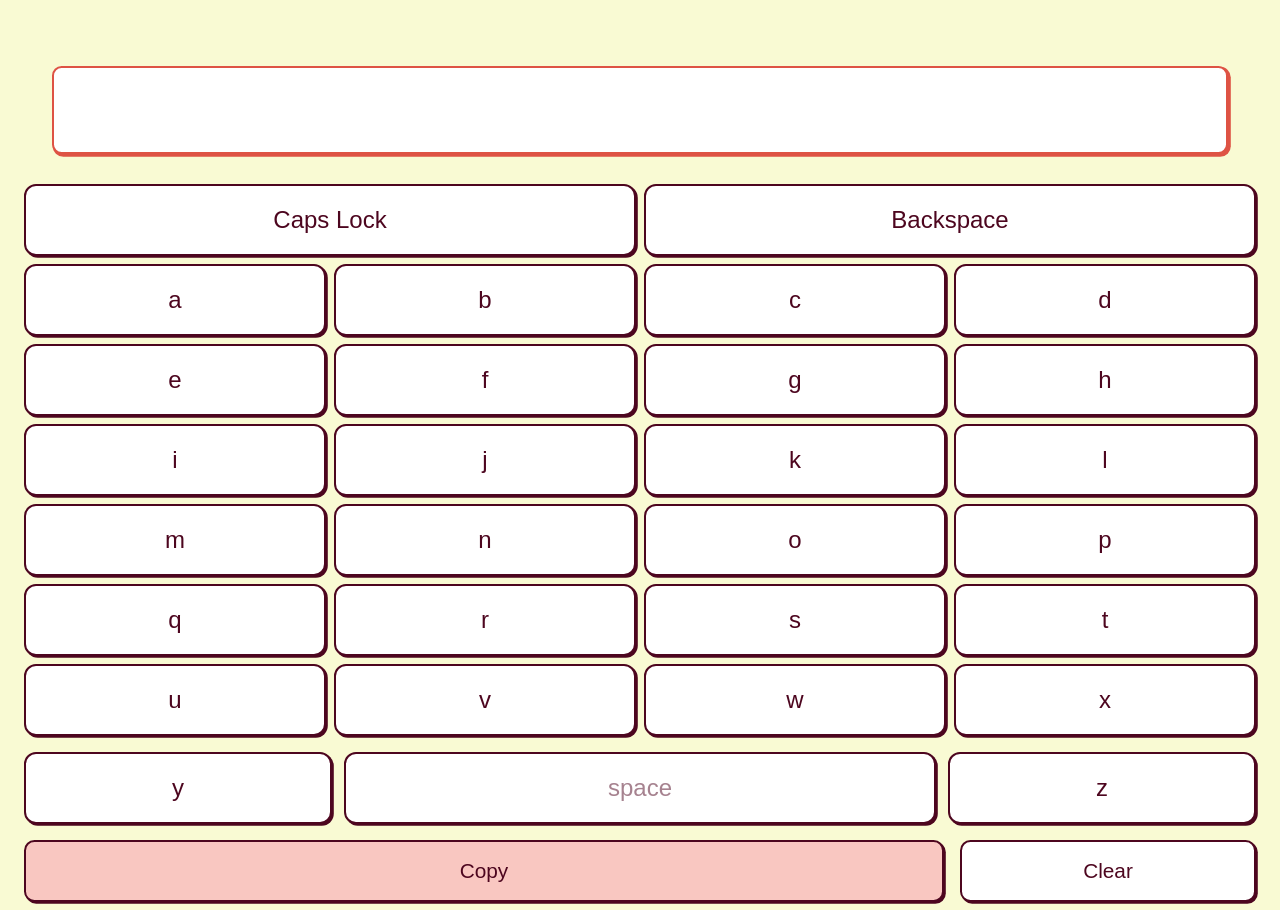
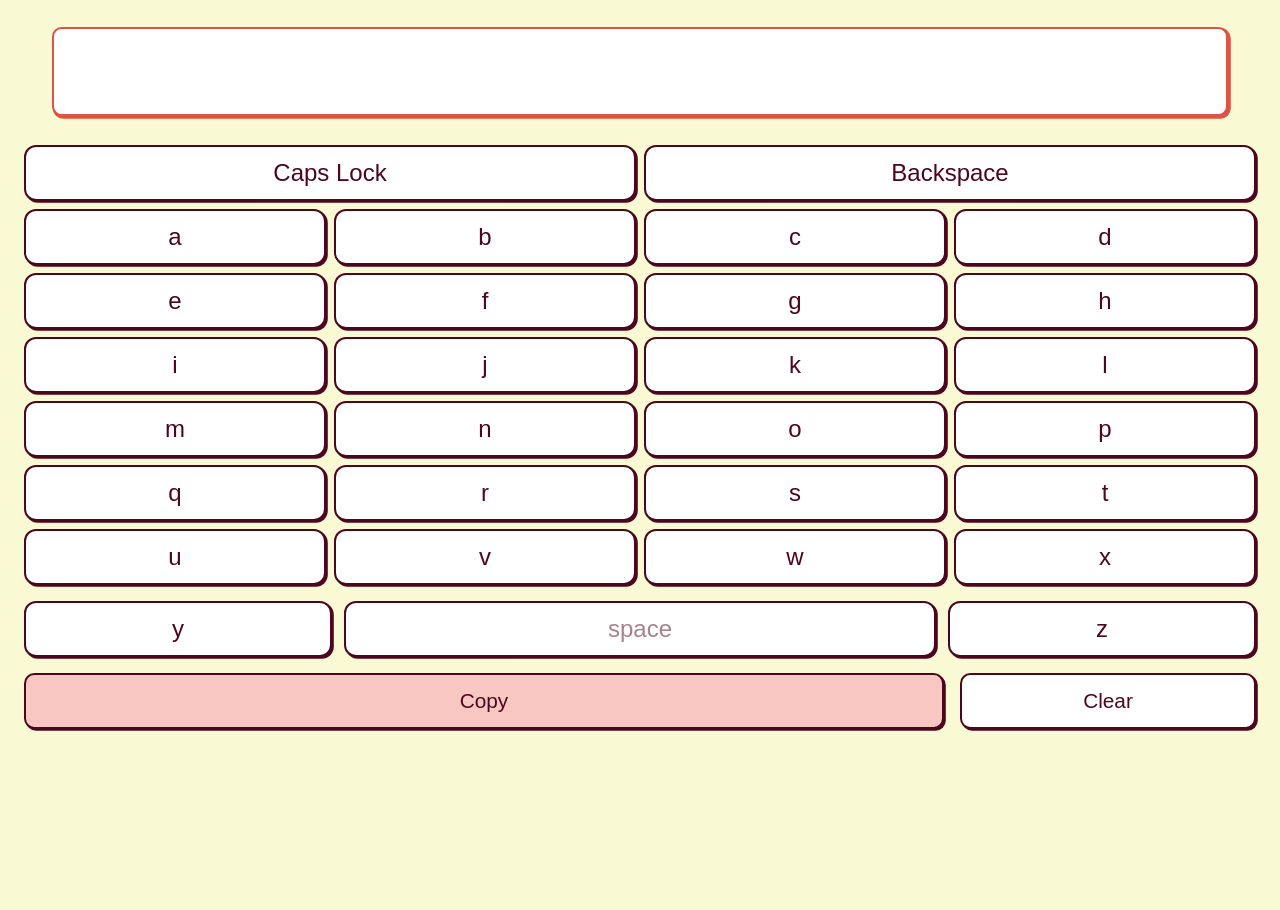
Before and after one commit to LilianTalsma/HCD, a plain HTML site: page index.html in a window 1280 px wide. After the commit the page ends 800 px from the top, so only its background shows below. Drawn offline with Linux system fonts and the light colour scheme.

Commit message:
update scale

```diff
--- a/style.css
+++ b/style.css
@@ -1,5 +1,6 @@
 body{
     background-color: #F9FAD3;
+    scale:.9em;
 
 }
 
@@ -11,7 +12,7 @@ span{
 input{
     width: 92%;
     height: 4.3em;
-    margin-top:3em;
+    margin-top:1em;
     margin-bottom:.6em;
     font-size:1.2em;
     padding-left:.4em;
@@ -53,7 +54,6 @@ margin-right:1em;
 
 
 .spatie{
-    /* width:6em; */
     gap:.3;
     margin-right:.5em;
     margin-left:.5em;
@@ -63,8 +63,7 @@ margin-right:1em;
 
 button{
     background-color: #ffffff;
-   /* width:3em; */
-   height:3em;
+   height:7vh;
     text-align: center;
     text-decoration: none;
     font-size:1.5em;
@@ -99,7 +98,6 @@ button:active{
 .nieuw{
     font-size:1.3em;
     grid-column:span 1;
-    /* background-color: #f9c7c1; */
 }
 
 .copyBerichtje {
```
